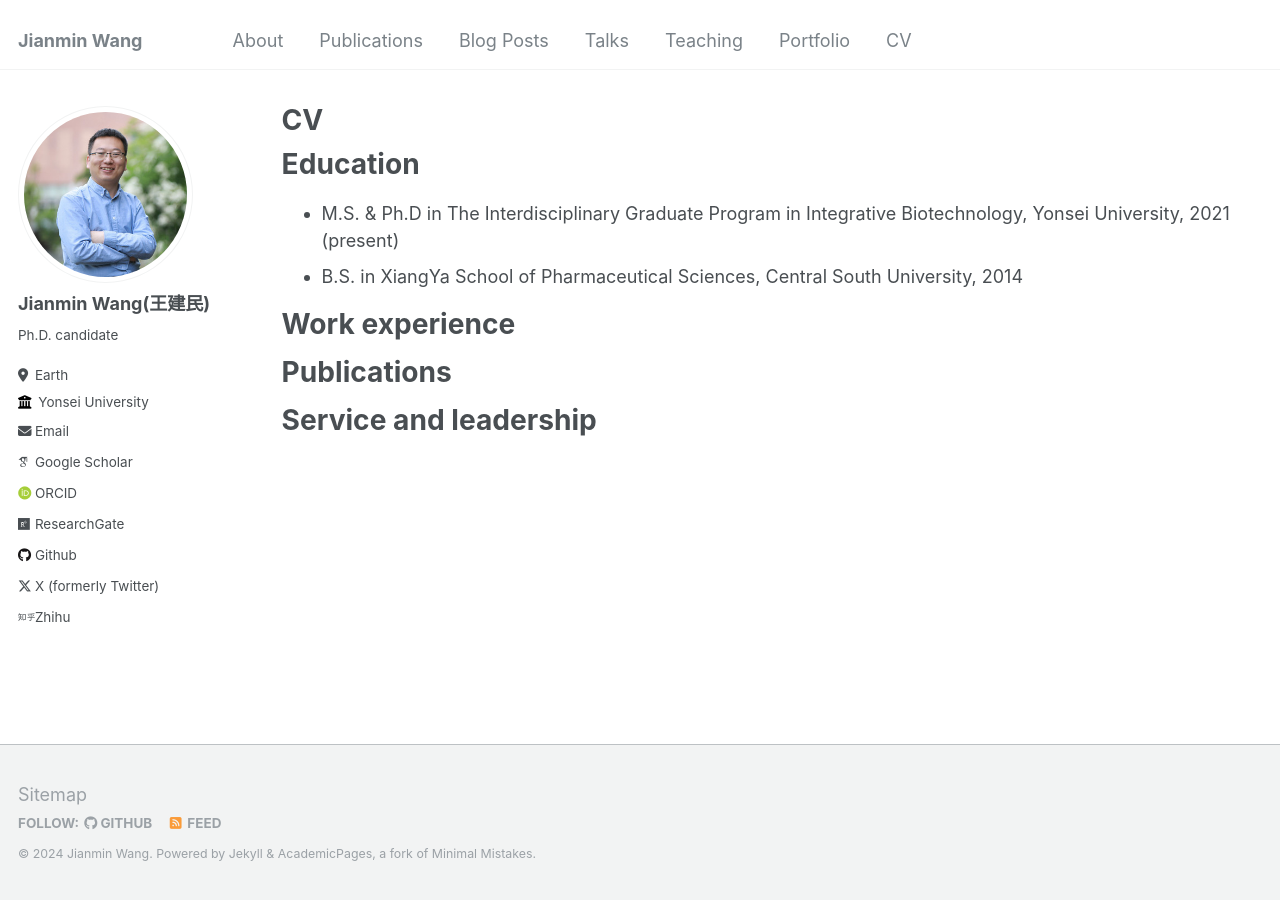
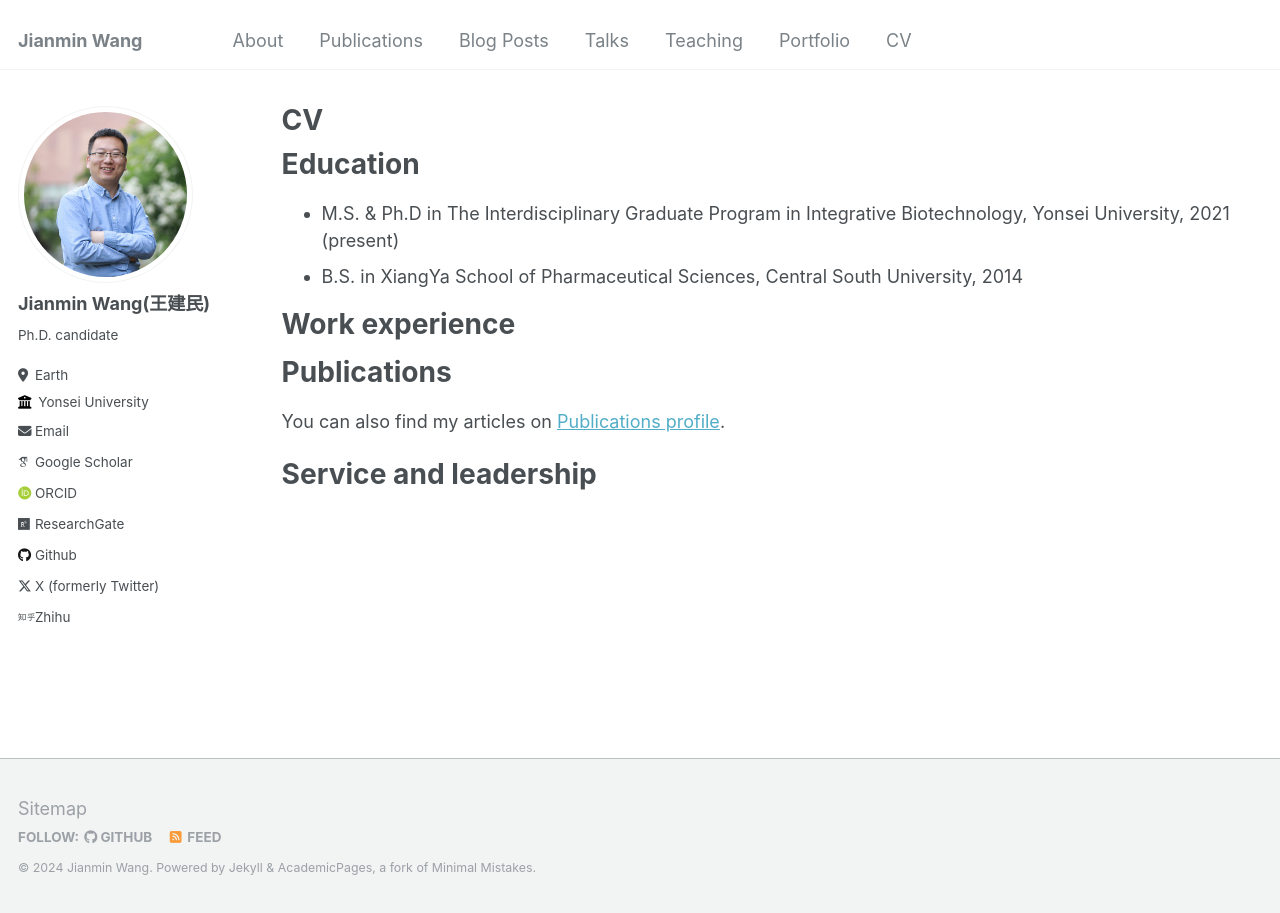
Before and after one commit to Jianmin2drugai/Jianmin2drugai.github.io, a Jekyll site: the page built from _pages/cv.md, in a window 1280 px wide. Built offline with Jekyll 4.4.1, drawn with Linux system fonts in a browser that asks for light colours; some web fonts are replaced.

Commit message:
Update cv.md

```diff
--- a/_pages/cv.md
+++ b/_pages/cv.md
@@ -20,7 +20,7 @@ Work experience
 
 Publications
 ======
-
+You can also find my articles on <a href="https://jianmin2drugai.github.io/publications/">Publications profile</a>.
 
 Service and leadership
 ======
```
